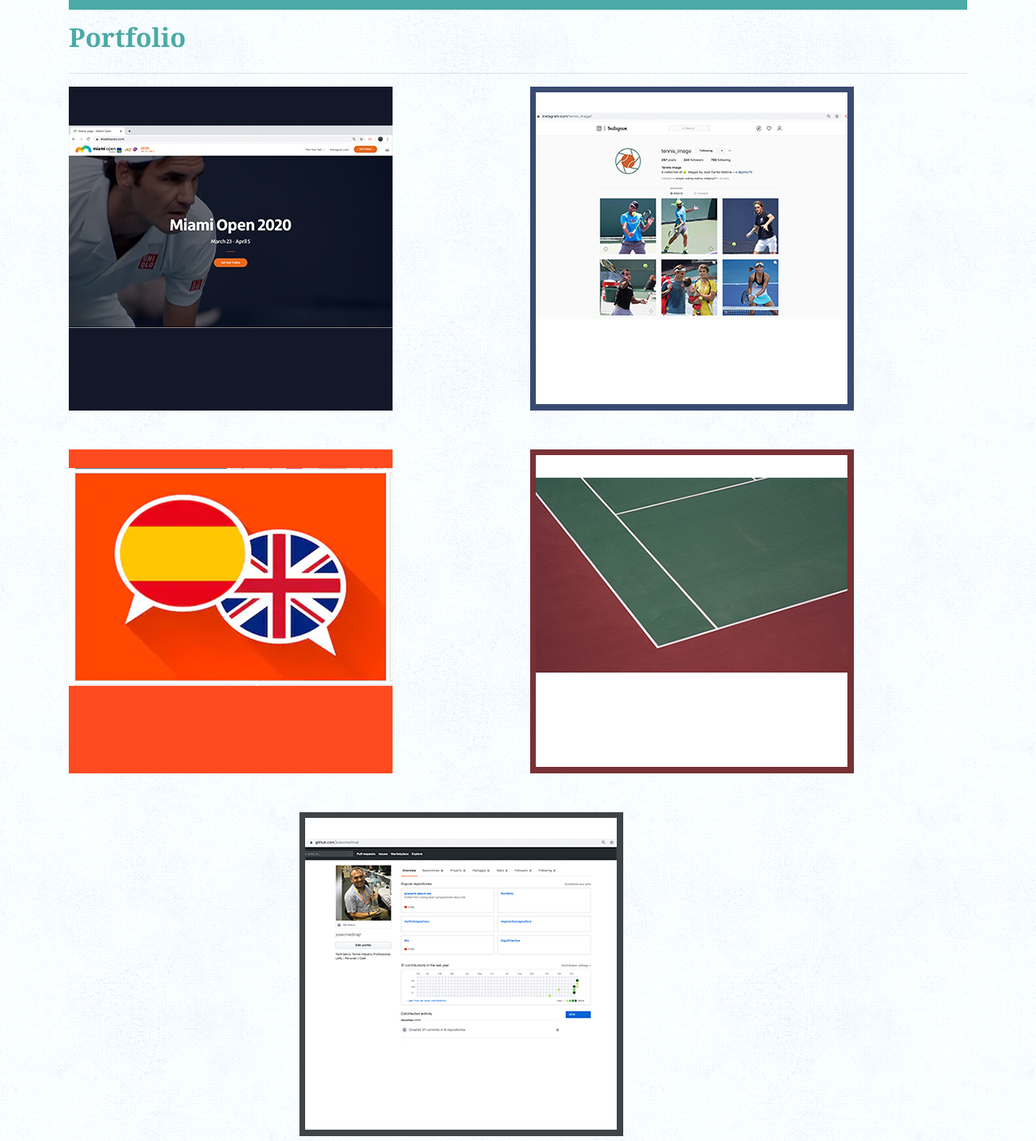
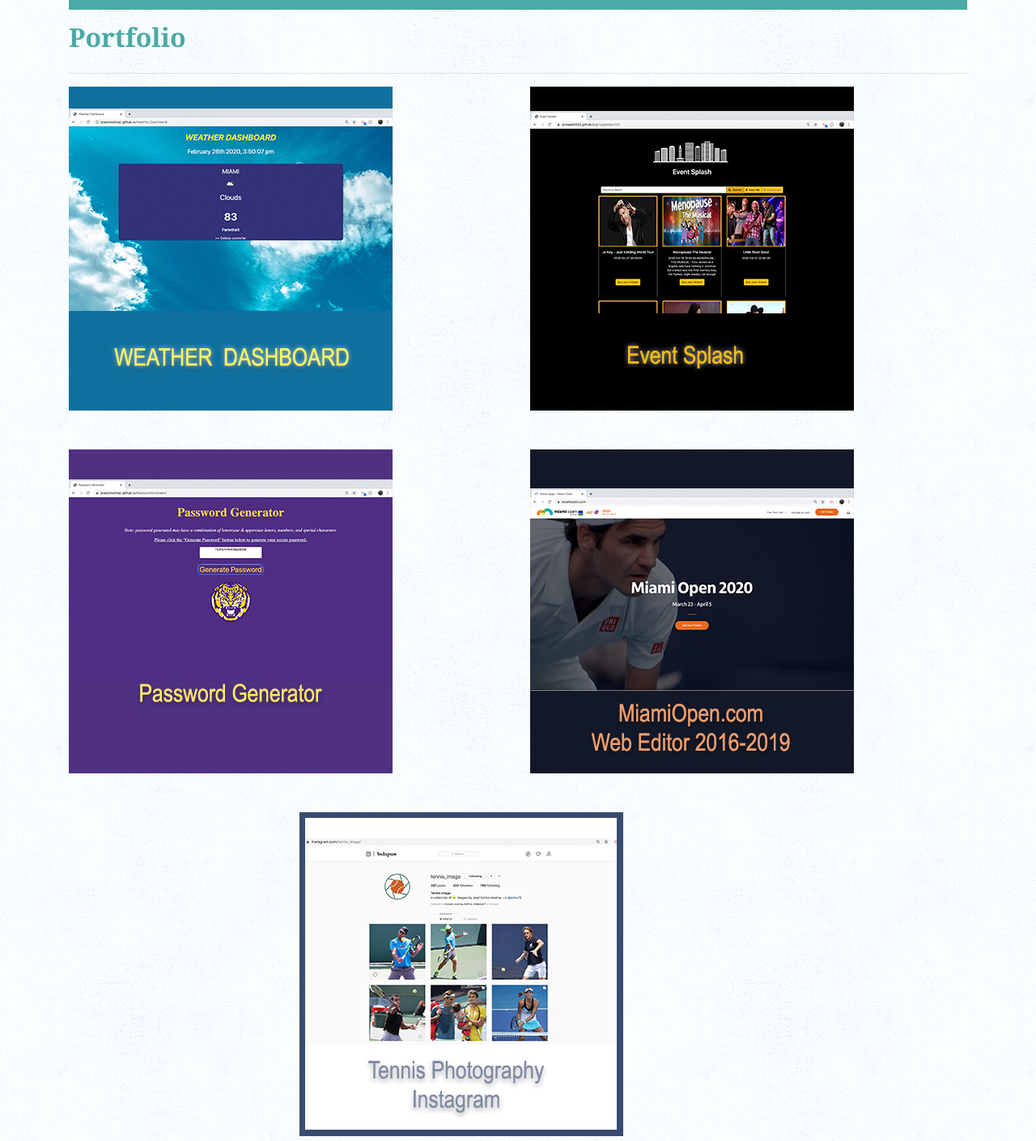
Before and after one commit to josecmedinajr/ResponsivePortfolio, a plain HTML site: page portfolio.html in a window 1280 px wide. Shown: the part 65-1474 px from the top of the page at 81% size. Drawn offline with nearby package versions, Linux system fonts and the light colour scheme.

Commit message:
updated Portfolio page with Bootcamp apps/projects

```diff
--- a/portfolio.html
+++ b/portfolio.html
@@ -47,27 +47,27 @@
 
   <div class="row">
     <div class="col-5">
-      <a href="https://www.miamiopen.com/" target="_blank"><img src="assets/images/sites.jpg" class="img-fluid"></a>
+      <a href="https://josecmedinajr.github.io/Weather_Dashboard/" target="_blank"><img src="assets/images/Weather_Dashboard_Portfolio.jpg" class="img-fluid"></a>
     </div>
     <div class="offset-1 col-5">
-      <a href="https://www.instagram.com/tennis_image/" target="_blank"><img src="assets/images/instagram.jpg" class="img-fluid"></a>
+      <a href="https://ezequiell323.github.io/groupproject01/" target="_blank"><img src="assets/images/EventSplash_Portfolio.jpg" class="img-fluid"></a>
     </div>
   </div>
   <br><br>
 
   <div class="row">
     <div class="col-5">
-      <img src="assets/images/languages.jpg" class="img-fluid">
+      <a href="https://josecmedinajr.github.io/PasswordGenerator/" target="_blank"><img src="assets/images/PasswordGenerator_Portfolio.jpg" class="img-fluid"></a>
     </div>
     <div class="offset-1 col-5">
-      <a href="https://www.atptour.com/" target="_blank"><img src="assets/images/interests.jpg" class="img-fluid"></a>
+      <a href="https://miamiopen.com" target="_blank"><img src="assets/images/sites2.jpg" class="img-fluid"></a>
     </div>
   </div>
   <br><br>
 
   <div class="row">
     <div class="offset-3 col-5">
-      <a href="https://github.com/josecmedinajr" target="_blank"><img src="assets/images/githubrepo.jpg" class="img-fluid"><a>
+      <a href="https://www.instagram.com/tennis_image/" target="_blank"><img src="assets/images/instagram2.jpg" class="img-fluid"><a>
     </div>
   </div>
   <br>
```
Also changed, not shown: assets/images/EventSplash_Portfolio.jpg (added), assets/images/PasswordGenerator_Portfolio.jpg (added), assets/images/Weather_Dashboard_Portfolio.jpg (added), assets/images/instagram2.jpg (added), assets/images/sites2.jpg (added).
